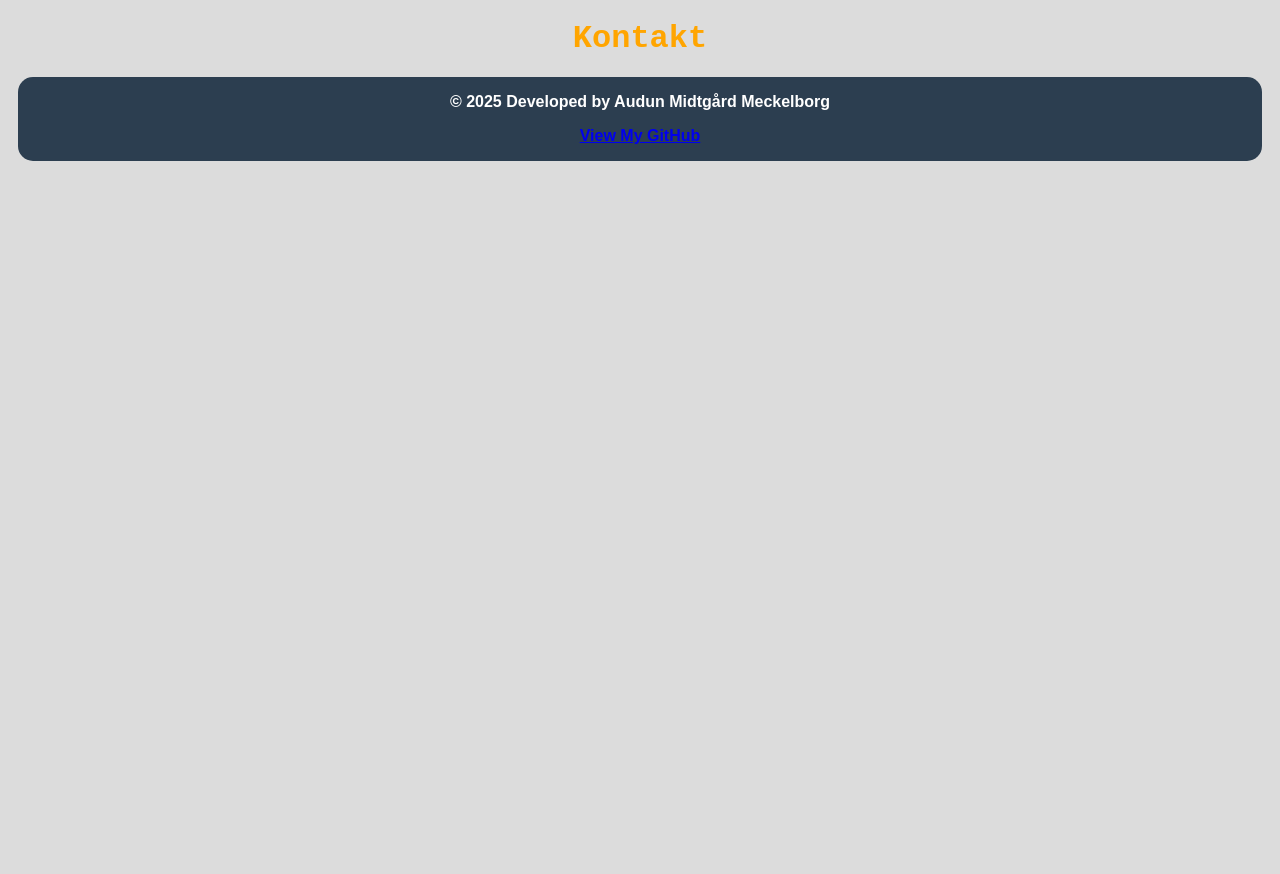
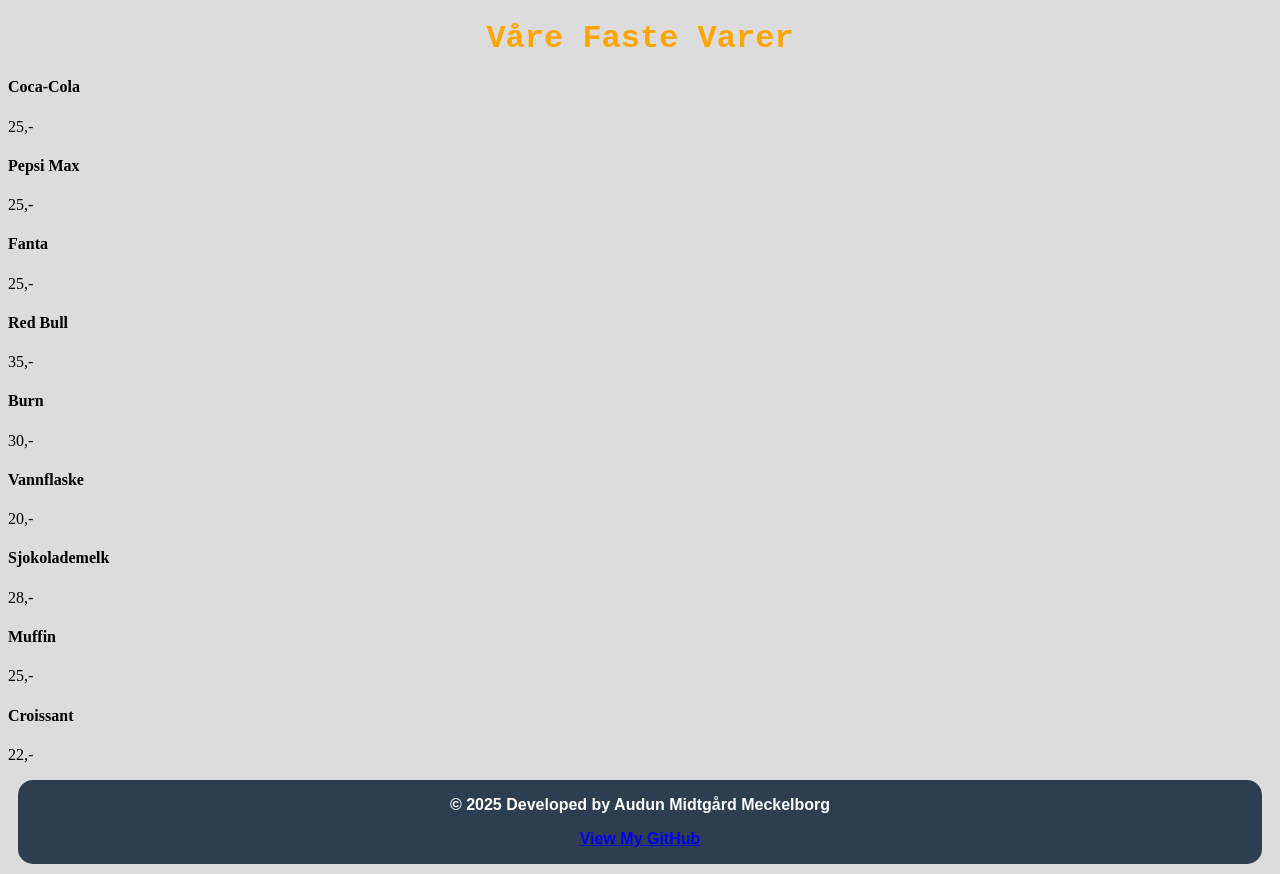
Before and after one commit to audun-web/Kantine, a Flask app: page /varer in a window 1280 px wide. Shown: the part 60-934 px from the top of the page. Before the commit the page ends 221 px from the top, so only its background shows below. Run offline with Flask 3, Linux system fonts and the light colour scheme.

Commit message:
legger til vanlige faste varer som er faste per dag

```diff
--- a/templates/varer.html
+++ b/templates/varer.html
@@ -1,5 +1,44 @@
 {% extends "base.html" %}
 
 {% block content %}
-<h1 class="title">Kontakt</h1>
+<h1 class="title">Våre Faste Varer</h1>
+
+<div class="welcome-container products-grid">
+    <div class="product-item">
+        <h4>Coca-Cola</h4>
+        <p class="price">25,-</p>
+    </div>
+    <div class="product-item">
+        <h4>Pepsi Max</h4>
+        <p class="price">25,-</p>
+    </div>
+    <div class="product-item">
+        <h4>Fanta</h4>
+        <p class="price">25,-</p>
+    </div>
+    <div class="product-item">
+        <h4>Red Bull</h4>
+        <p class="price">35,-</p>
+    </div>
+    <div class="product-item">
+        <h4>Burn</h4>
+        <p class="price">30,-</p>
+    </div>
+    <div class="product-item">
+        <h4>Vannflaske</h4>
+        <p class="price">20,-</p>
+    </div>
+    <div class="product-item">
+        <h4>Sjokolademelk</h4>
+        <p class="price">28,-</p>
+    </div>
+    <div class="product-item">
+        <h4>Muffin</h4>
+        <p class="price">25,-</p>
+    </div>
+    <div class="product-item">
+        <h4>Croissant</h4>
+        <p class="price">22,-</p>
+    </div>
+</div>
 {% endblock %}
```
